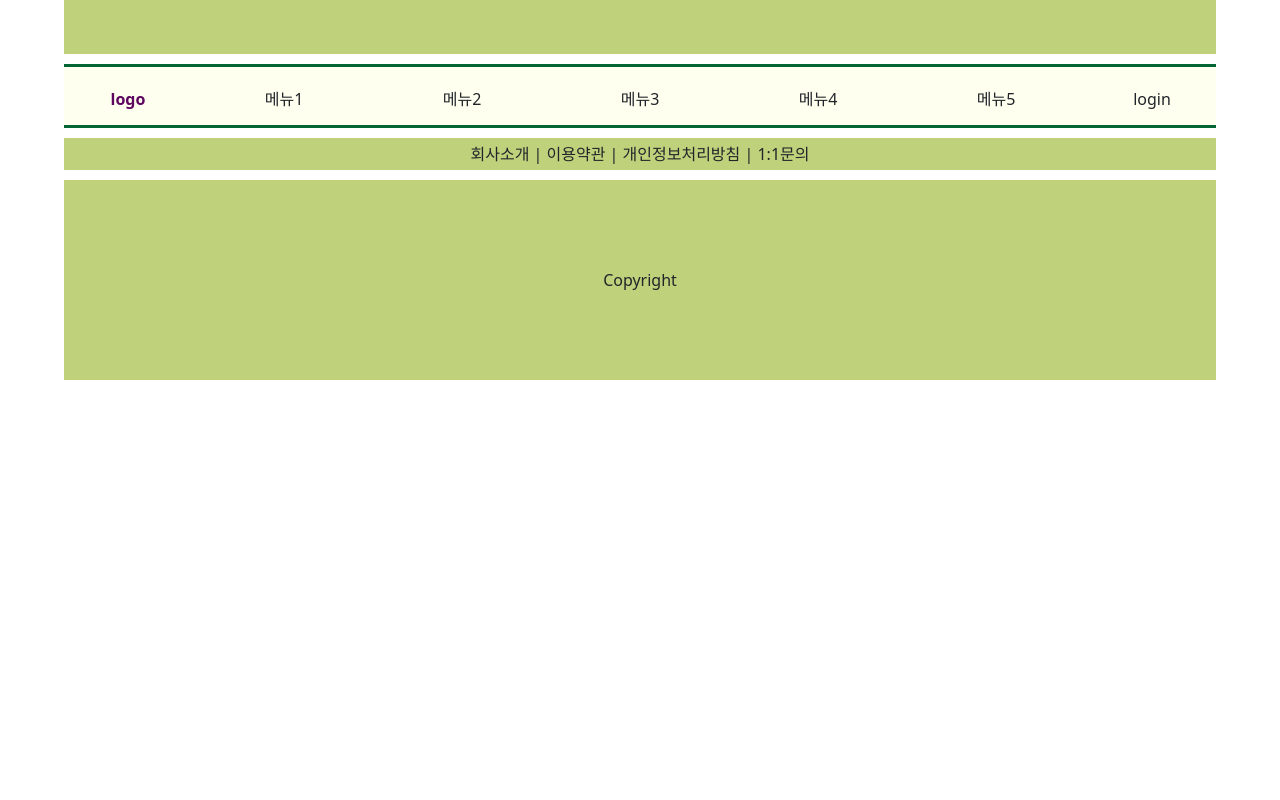
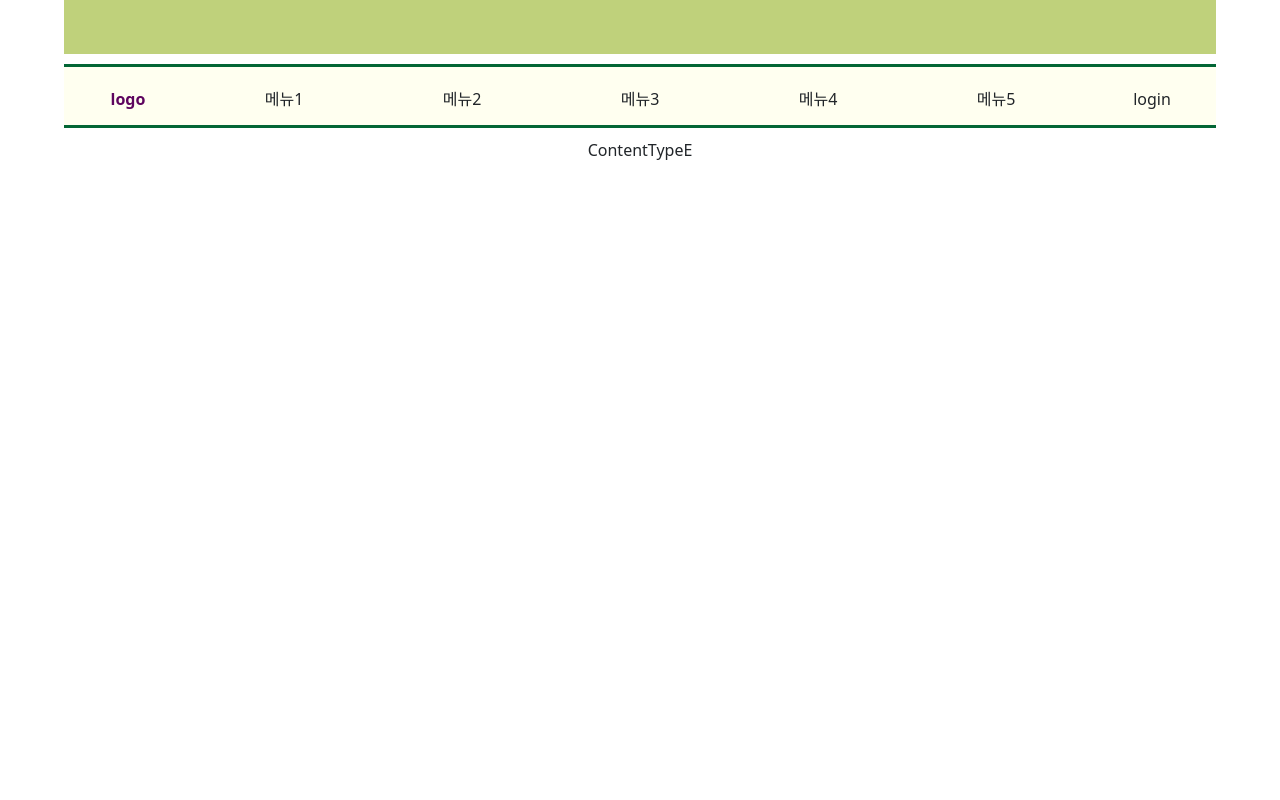
Before and after one commit to WhdWl/study-vue-vue2.0, a Vue app: page /contentTypeE in a window 1280 px wide. Shown: the part 340-1140 px from the top of the page. Before the commit the page ends 800 px from the top, so only its background shows below. Built offline with nearby package versions, Linux system fonts and the light colour scheme.

Commit message:
구글로그인 test

```diff
--- a/public/index.html
+++ b/public/index.html
@@ -18,6 +18,79 @@
 		<script src="https://cdn.jsdelivr.net/npm/vue/dist/vue.js"></script>
 		<!-- |추가|2021.10.08|손정혁|상용버전, 속도와 용량이 최적화됨|
 		<script src="https://cdn.jsdelivr.net/npm/vue"></script> -->
+
+        <!-- |추가|2022.08.10|손정혁|구글로그인| -->
+
+        <script src="https://accounts.google.com/gsi/client" async defer></script>
+        <script>
+            function handleCredentialResponse(response) {
+                debugger;
+                console.log("Encoded JWT ID token: " + response.credential);
+            }
+            window.onload = function () {
+                google.accounts.id.initialize({
+                    client_id: "96082119053-foo4j6lq5svbdm35tpqi29d72p65ppfb.apps.googleusercontent.com",
+                    callback: handleCredentialResponse
+                });
+                google.accounts.id.renderButton(
+                    document.getElementById("buttonDiv"),
+                    { theme: "outline", size: "large" }  // customization attributes
+                );
+                google.accounts.id.prompt(); // also display the One Tap dialog
+            }
+        </script>
+        <div id="buttonDiv"></div>
+
+
+<!--        <div id="g_id_onload" class="test"-->
+<!--             data-client_id="96082119053-foo4j6lq5svbdm35tpqi29d72p65ppfb.apps.googleusercontent.com"-->
+<!--             data-callback="handleCredentialResponse">-->
+<!--        </div>-->
+
+<!--        <style scoped>-->
+<!--            .test{ display:flex; justify-content: center; align-items: center; height:100vh; }-->
+<!--            #g_id_onload{ width: 200px; height:40px; background-color:#ffffff; border:1px #a8a8a8 solid; color:black; display:flex; align-items: center; justify-content: center; cursor:pointer; }-->
+<!--        </style>-->
+
+<!--        <script>-->
+<!--            function handleCredentialResponse(response) {-->
+<!--                // decodeJwtResponse() is a custom function defined by you-->
+<!--                // to decode the credential response.-->
+<!--                const responsePayload = decodeJwtResponse(response.credential);-->
+
+<!--                console.log("ID: " + responsePayload.sub);-->
+<!--                console.log('Full Name: ' + responsePayload.name);-->
+<!--                console.log('Given Name: ' + responsePayload.given_name);-->
+<!--                console.log('Family Name: ' + responsePayload.family_name);-->
+<!--                console.log("Image URL: " + responsePayload.picture);-->
+<!--                console.log("Email: " + responsePayload.email);-->
+<!--            }-->
+<!--        </script>-->
+<!--        <script src="https://accounts.google.com/gsi/client" async defer></script>-->
+<!--        <script src="https://apis.google.com/js/platform.js" async defer></script>-->
+<!--        <meta name="google-signin-client_id" content="96082119053-foo4j6lq5svbdm35tpqi29d72p65ppfb.apps.googleusercontent.com" />-->
+<!--        <script src="https://accounts.google.com/gsi/client" async defer></script>-->
+<!--        <script>-->
+<!--            function handleCredentialResponse(response) {-->
+<!--                debugger;-->
+<!--                console.log("Encoded JWT ID token: " + response.credential);-->
+
+<!--                console.log("Encoded JWT ID token: " + response.email);-->
+<!--            }-->
+<!--            window.onload = function () {-->
+<!--                google.accounts.id.initialize({-->
+<!--                    client_id: "",-->
+<!--                    callback: handleCredentialResponse-->
+<!--                });-->
+<!--                google.accounts.id.renderButton(-->
+<!--                    document.getElementById("buttonDiv"),-->
+<!--                    { theme: "outline", size: "large" }  // customization attributes-->
+<!--                );-->
+<!--                google.accounts.id.prompt(); // also display the One Tap dialog-->
+<!--            }-->
+<!--        </script>-->
+<!--        <div id="buttonDiv"></div>-->
+
     </head>
     <body>
         <noscript>
--- a/src/components/layout/TopBar.vue
+++ b/src/components/layout/TopBar.vue
@@ -55,7 +55,9 @@ export default {
       });
     }
     , clickLogin() {
-      alert('login');
+      this.$router.push({
+        name: 'ContentTypeC'
+      });
     }
   }
   , data() {
--- a/src/router.js
+++ b/src/router.js
@@ -4,6 +4,8 @@ import Main from "./views/Main.vue";
 import ContentTypeA from "./views/ContentTypeA";
 import ContentTypeB from "./views/ContentTypeB";
 import ContentTypeC from "./views/ContentTypeC";
+import ContentTypeD from "./views/ContentTypeD";
+import ContentTypeE from "./views/ContentTypeE";
 
 Vue.use(VueRouter);
 
@@ -30,5 +32,15 @@ export default new VueRouter({
            , name: 'ContentTypeC'
            , component: ContentTypeC
        }
+       , {
+           path: "/contentTypeD"
+           , name: 'ContentTypeD'
+           , component: ContentTypeD
+       }
+       , {
+           path: "/contentTypeE"
+           , name: 'ContentTypeE'
+           , component: ContentTypeE
+       }
    ]
 });
--- a/src/views/ContentTypeC.vue
+++ b/src/views/ContentTypeC.vue
@@ -1,14 +1,33 @@
 <template>
-  <div>
-    ContentTypeC
-  </div>
+  <div></div>
+
+    <!-- |추가|2022.08.10|손정혁|구글로그인| -->
+<!--    <section class="test">-->
+<!--      <div v-on:click="GoogleLoginBtn">구글 OAuth2 연동</div>-->
+<!--      <div id="my-signin2" style="display: none"></div>-->
+<!--    </section>-->
+<!--    <div id="g_id_onload"-->
+<!--         data-client_id="96082119053-foo4j6lq5svbdm35tpqi29d72p65ppfb.apps.googleusercontent.com"-->
+<!--         data-login_uri="http://localhost:4002/ContentTypeD"-->
+<!--         data-auto_prompt="false">-->
+<!--    </div>-->
+<!--    <div class="g_id_signin"-->
+<!--         data-type="standard"-->
+<!--         data-size="large"-->
+<!--         data-theme="outline"-->
+<!--         data-text="sign_in_with"-->
+<!--         data-shape="rectangular"-->
+<!--         data-logo_alignment="left">-->
+<!--    </div>-->
+
+<!--  <script>-->
+
+<!--  </script>-->
 </template>
 
 <style scoped>
-div {
-  height: 1000px;
-  text-align: center;
-}
+.test{ display:flex; justify-content: center; align-items: center; height:100vh; }
+div{ width: 200px; height:40px; background-color:#ffffff; border:1px #a8a8a8 solid; color:black; display:flex; align-items: center; justify-content: center; cursor:pointer; }
 </style>
 
 <script>
--- /dev/null
+++ b/src/views/ContentTypeD.vue
@@ -0,0 +1,18 @@
+<template>
+  <div>
+    ContentTypeD
+  </div>
+</template>
+
+<style scoped>
+div {
+  height: 1000px;
+  text-align: center;
+}
+</style>
+
+<script>
+export default {
+  name: "ContentTypeD"
+}
+</script>
--- /dev/null
+++ b/src/views/ContentTypeE.vue
@@ -0,0 +1,18 @@
+<template>
+  <div>
+    ContentTypeE
+  </div>
+</template>
+
+<style scoped>
+div {
+  height: 1000px;
+  text-align: center;
+}
+</style>
+
+<script>
+export default {
+  name: "ContentTypeE"
+}
+</script>
```
